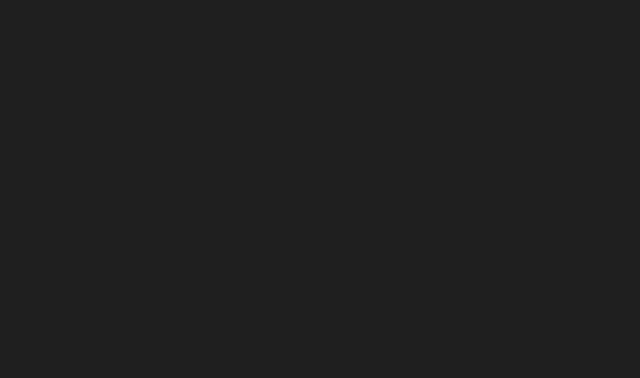
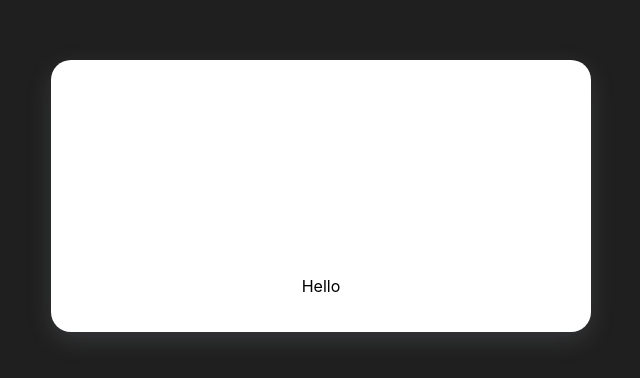
Before and after one commit to vpuke/queenslab, a React (Vite) app: page / in a window 1280 px wide. Shown: the part 204-582 px from the top of the page, without its empty margins (319-959 px from the left). Built offline with nearby package versions, Linux system fonts and the light colour scheme.

Commit message:
Container component, types & styling.

```diff
--- a/src/App.tsx
+++ b/src/App.tsx
@@ -1,7 +1,12 @@
 import './App.css'
+import Container from './components/Container/Container'
 
 function App() {
-  return <></>
+  return (
+    <Container>
+      <p>Hello</p>
+    </Container>
+  )
 }
 
 export default App
--- /dev/null
+++ b/src/components/Container/Container.module.css
@@ -0,0 +1,8 @@
+.container {
+  min-width: 500px;
+  border-radius: 20px;
+  background: white;
+  padding: 200px 20px 20px 20px;
+  box-shadow: rgba(149, 157, 165, 0.2) 0px 8px 24px;
+  position: relative;
+}
--- /dev/null
+++ b/src/components/Container/Container.tsx
@@ -0,0 +1,8 @@
+import styles from './Container.module.css'
+import { ContainerProps } from './interface'
+
+function Container({ children }: ContainerProps) {
+  return <main className={styles.container}>{children}</main>
+}
+
+export default Container
--- /dev/null
+++ b/src/components/Container/interface.ts
@@ -0,0 +1,3 @@
+export interface ContainerProps {
+  children: React.ReactNode
+}
```
